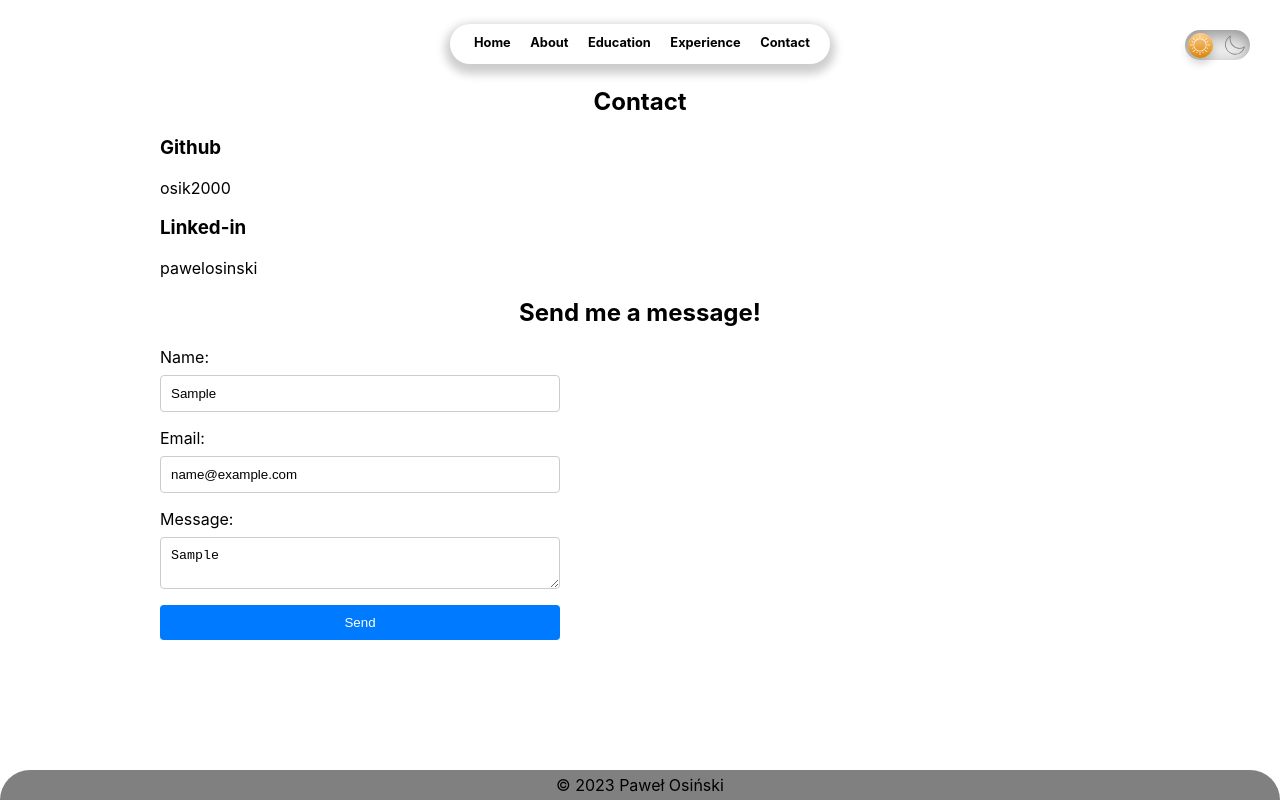
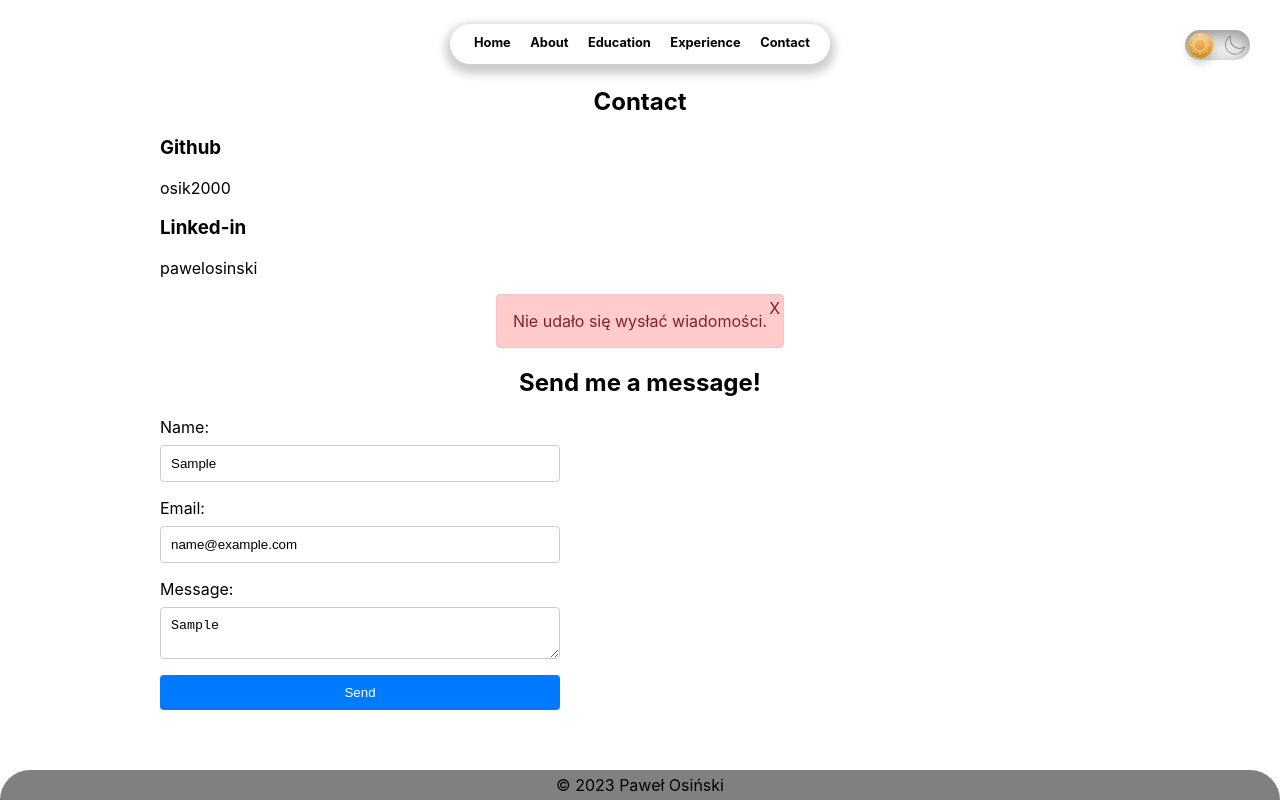
Before and after one commit to osik2000/pawelosinski, a React (Create React App) app: page /contact in a window 1280 px wide. Both pictures are taken after typing "Sample", "name@example.com", "Sample" into the empty fields and a click on the button "Send". Built offline with nearby package versions, Linux system fonts and the light colour scheme.

Commit message:
alert changes

```diff
--- a/src/components/Contact.js
+++ b/src/components/Contact.js
@@ -1,8 +1,19 @@
-import React from 'react';
+import {useState} from 'react';
 import '../css/Contact.css'
 import EmailContactForm from "./EmailContactForm";
 
 const Contact = () => {
+    const [showPopup, setShowPopup] = useState(false);
+    const [isFailed, setIsFailed] = useState(false);
+
+    const handleSwitchPopup = (state) => {
+        setShowPopup(state);
+    }
+
+    const handleFailChange = (state) => {
+        setIsFailed(state);
+    }
+
     return (
         <section className="contact">
             <h2>Contact</h2>
@@ -14,7 +25,17 @@ const Contact = () => {
                 <h3>Linked-in</h3>
                 <p>pawelosinski</p>
             </div>
-            <EmailContactForm/>
+            { showPopup &&
+                <dialog open className={`alert ${isFailed? 'error' : ''}`}>
+                    {isFailed?
+                    <span> Nie udało się wysłać wiadomości.</span>:
+                    <span> Wysłano wiadomość!</span>
+                    }
+                    <button onClick={() => {handleSwitchPopup(false)} } className='exit'> X </button>
+                </dialog>
+            }
+
+            <EmailContactForm handleFailChange={handleFailChange} handleSwitchPopup={handleSwitchPopup} showPopup={showPopup} />
 
         </section>
     );
--- a/src/components/EmailContactForm.js
+++ b/src/components/EmailContactForm.js
@@ -1,4 +1,4 @@
-import React, {useRef} from 'react';
+import {useRef, useState} from 'react';
 import { ToastContainer, toast } from 'react-toastify';
 import 'react-toastify/dist/ReactToastify.css';
 import emailjs from '@emailjs/browser';
@@ -7,30 +7,43 @@ import Alert from "./Alert";
 
 
 
-const EmailContactForm = () => {
+const EmailContactForm = ({handleFailChange, handleSwitchPopup, showPopup}) => {
 
-    const notify = () => toast("Wow so easy!");
+    const [name, setName] = useState('');
+    const [email, setEmail] = useState('');
+    const [message, setMessage] = useState('');
 
-    // const [name, setName] = useState('');
-    // const [email, setEmail] = useState('');
-    // const [message, setMessage] = useState('');
     const form = useRef();
+
+    const clearForm = () => {
+        setName('');
+        setEmail('');
+        setMessage('');
+    }
+
 
 
     const handleSubmit = (e) => {
         e.preventDefault();
         // Logika obsługi wysyłania formularza
-        // emailjs.sendForm(
-        //     process.env.REACT_APP_SERVICE_ID,
-        //     process.env.REACT_APP_TEMPLATE_ID,
-        //     form.current,
-        //     process.env.REACT_APP_PUBLIC_KEY
-        // )
-        //     .then((result) => {
-        //         // show the user a success message
-        //     }, (error) => {
-        //         // show the user an error
-        //     });
+        //  emailjs.sendForm(
+        //      process.env.REACT_APP_SERVICE_ID,
+        //      process.env.REACT_APP_TEMPLATE_ID,
+        //      form.current,
+        //      process.env.REACT_APP_PUBLIC_KEY
+        //  )
+        //      .then((result) => {
+        //          handleFailChange(false);
+        //          clearForm();
+        //      }, (error) => {
+        //          handleFailChange(true);
+        //      });
+        handleFailChange(true);
+
+
+        handleSwitchPopup(true);
+
+
 
     };
 
@@ -44,8 +57,8 @@ const EmailContactForm = () => {
                         type="text"
                         id="name"
                         name="name"
-                        // value={name}
-                        // onChange={(e) => setName(e.target.value)}
+                        value={name}
+                        onChange={(e) => setName(e.target.value)}
                         required
                     />
 
@@ -54,8 +67,8 @@ const EmailContactForm = () => {
                         type="email"
                         id="email"
                         name="email"
-                        // value={email}
-                        // onChange={(e) => setEmail(e.target.value)}
+                        value={email}
+                        onChange={(e) => setEmail(e.target.value)}
                         required
                     />
 
@@ -63,8 +76,8 @@ const EmailContactForm = () => {
                     <textarea
                         id="message"
                         name="message"
-                        // value={message}
-                        // onChange={(e) => setMessage(e.target.value)}
+                        value={message}
+                        onChange={(e) => setMessage(e.target.value)}
                         required
                     ></textarea>
 
--- a/src/css/Contact.css
+++ b/src/css/Contact.css
@@ -1,5 +1,25 @@
 #contact {
     margin-bottom: 40px;
+}
+
+.alert {
+    inset: 0;
+    background: lightgreen;
+    position: relative;
+
+}
+
+.exit {
+    all: unset;
+    content: '';
+    position: absolute;
+    top: 3px;
+    right: 3px;
+    cursor: pointer;
+}
+
+.alert.error {
+    background: #FFCCCB;
 }
 
 h2 {
```
